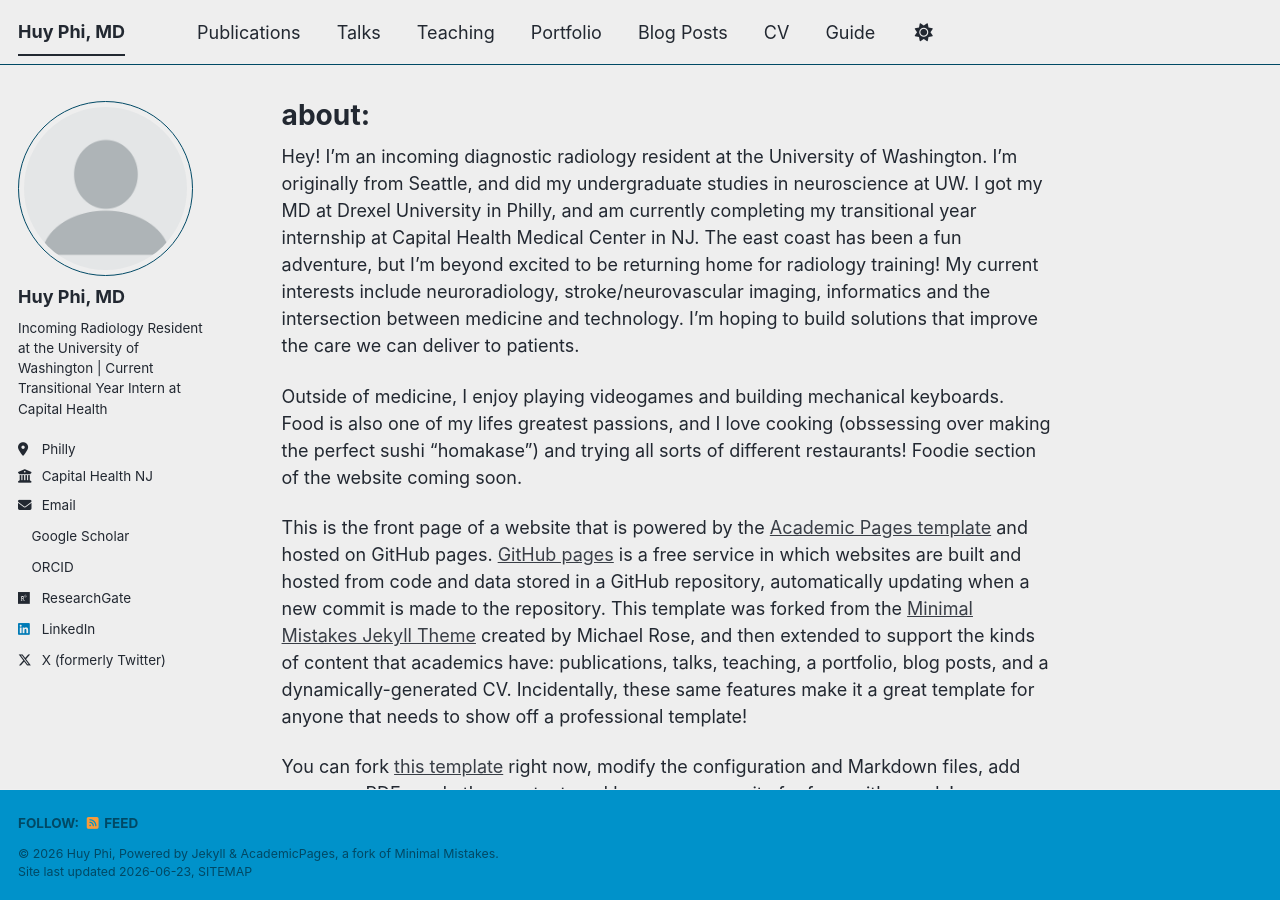
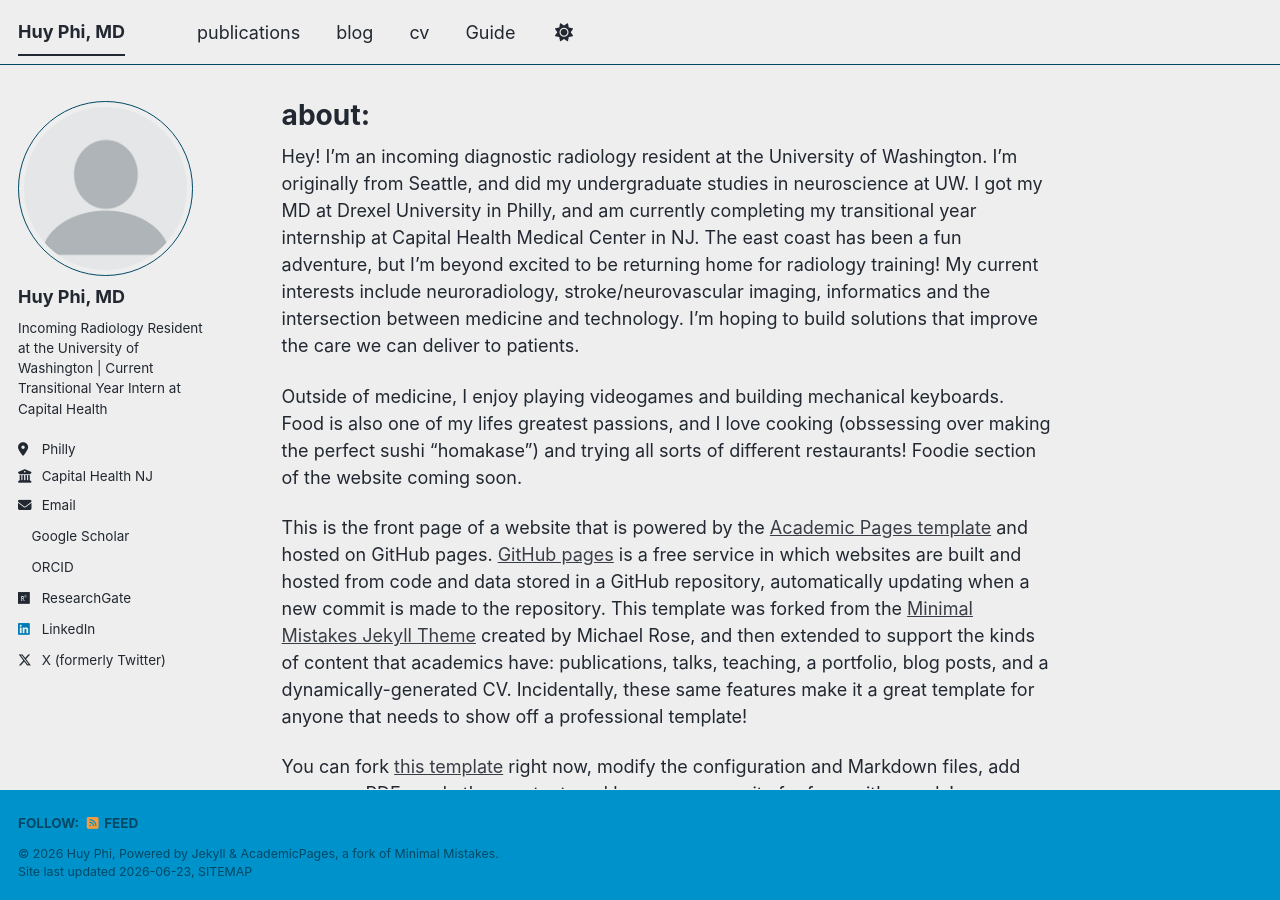
Before and after one commit to huyphi/huyphi.github.io, a Jekyll site: the page built from _pages/about.md, in a window 1280 px wide and 900 px high. Built offline with Jekyll 4.4.1, drawn with Linux system fonts in a browser that asks for light colours; a style sheet for code colours, icons or effects is not loaded.

Commit message:
Update navigation.yml

```diff
--- a/_data/navigation.yml
+++ b/_data/navigation.yml
@@ -8,22 +8,13 @@
 #      Markdown formatted page while the second is generated using JSON.
 
 main:
-  - title: "Publications"
+  - title: "publications"
     url: /publications/
 
-  - title: "Talks"
-    url: /talks/
-
-  - title: "Teaching"
-    url: /teaching/
-
-  - title: "Portfolio"
-    url: /portfolio/
-
-  - title: "Blog Posts"
+  - title: "blog"
     url: /year-archive/
 
-  - title: "CV"
+  - title: "cv"
     url: /cv/
 
   # - title: "CV"
```
